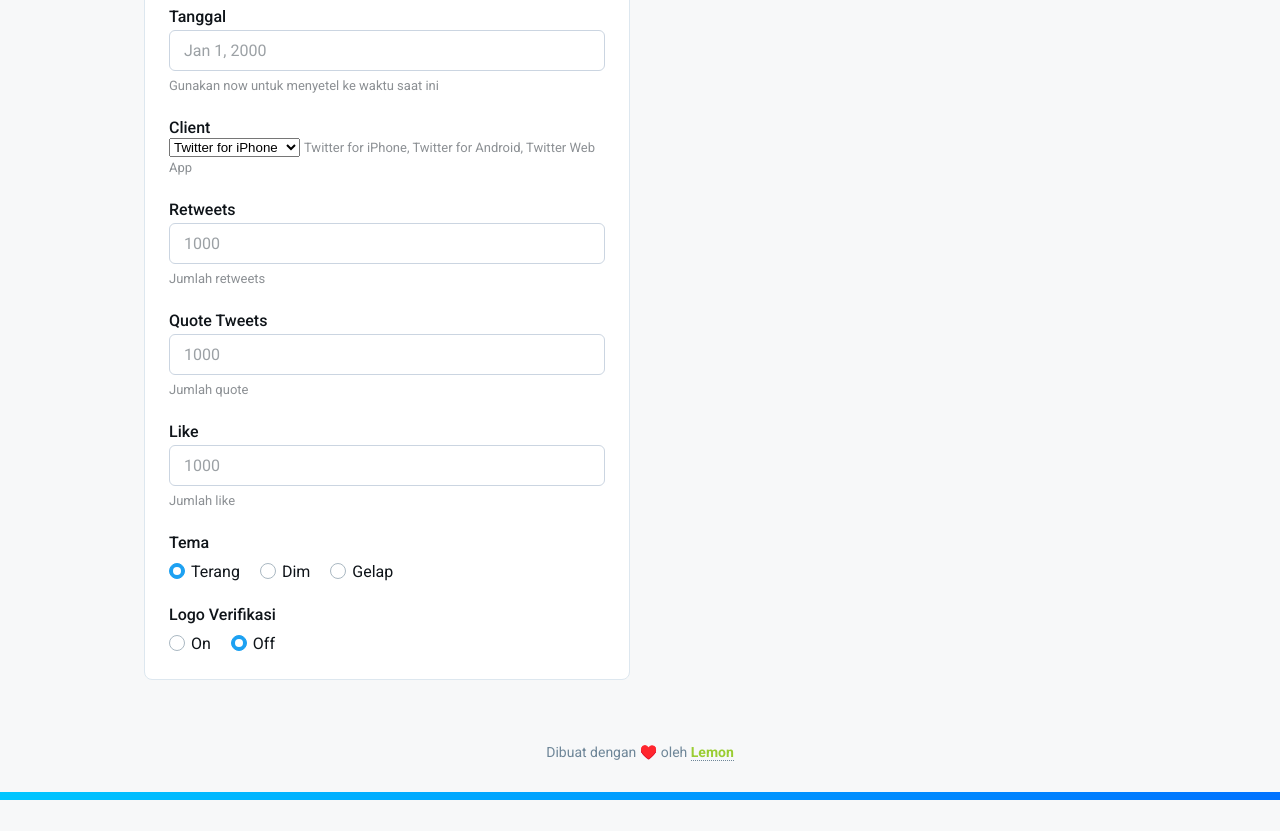
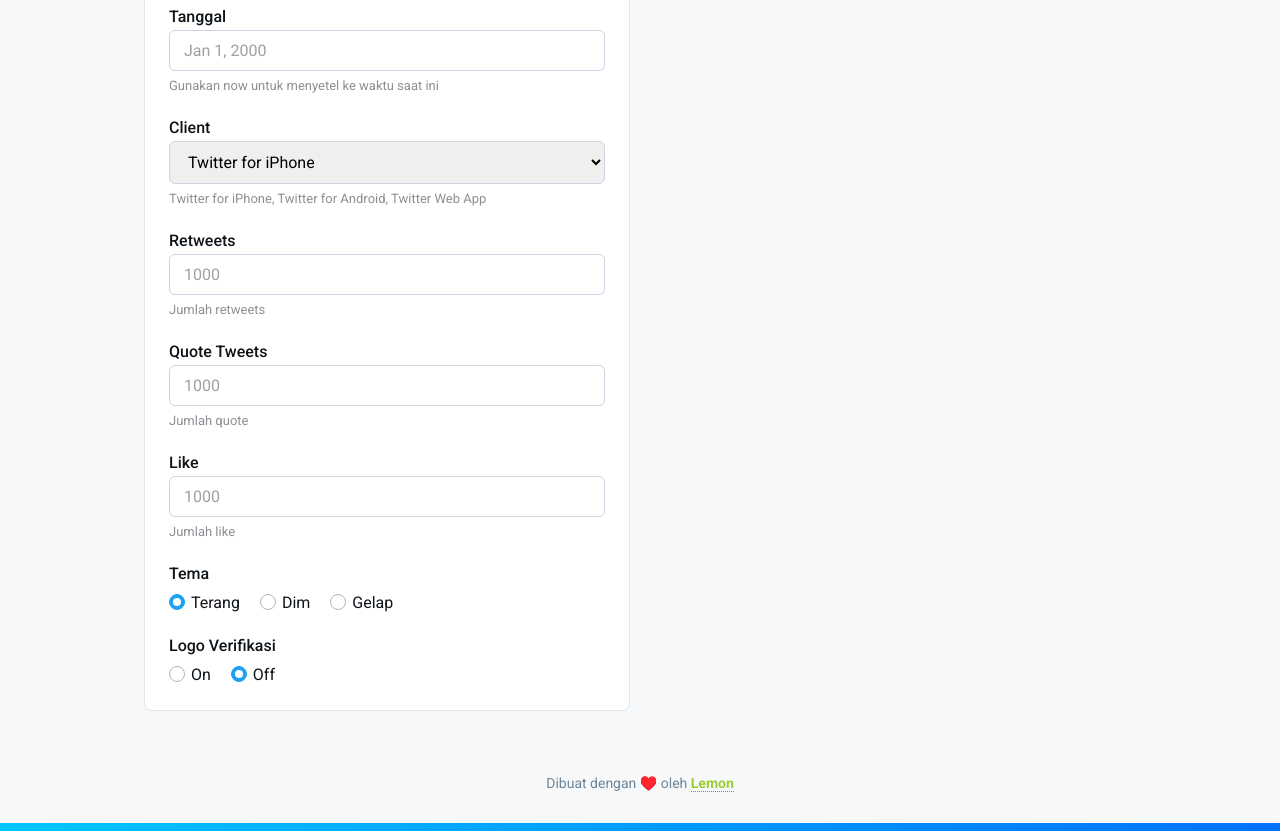
Before and after one commit to LemonSync/Fake_Twitter, a plain HTML site: page index.html in a window 1280 px wide. Shown: the part 820-1651 px from the top of the page. Before the commit the page ends 1620 px from the top, so only its background shows below. Drawn offline with Linux system fonts and the light colour scheme.

Commit message:
Update style.css

```diff
--- a/style.css
+++ b/style.css
@@ -81,6 +81,7 @@ main .form .form-control label {
   font-weight: 500;
 }
 main .form .form-control input,
+main .form .form-control select,
 main .form .form-control textarea {
   display: block;
   font: inherit;
@@ -93,10 +94,12 @@ main .form .form-control textarea {
   transition: border-color 200ms ease-in;
 }
 main .form .form-control input:focus,
+main .form .form-control select:focus,
 main .form .form-control textarea:focus {
   border-color: #1da1f2;
 }
 main .form .form-control input::placeholder,
+main .form .form-control select::placeholder,
 main .form .form-control textarea::placeholder {
   color: #9ca1a5;
 }
```
